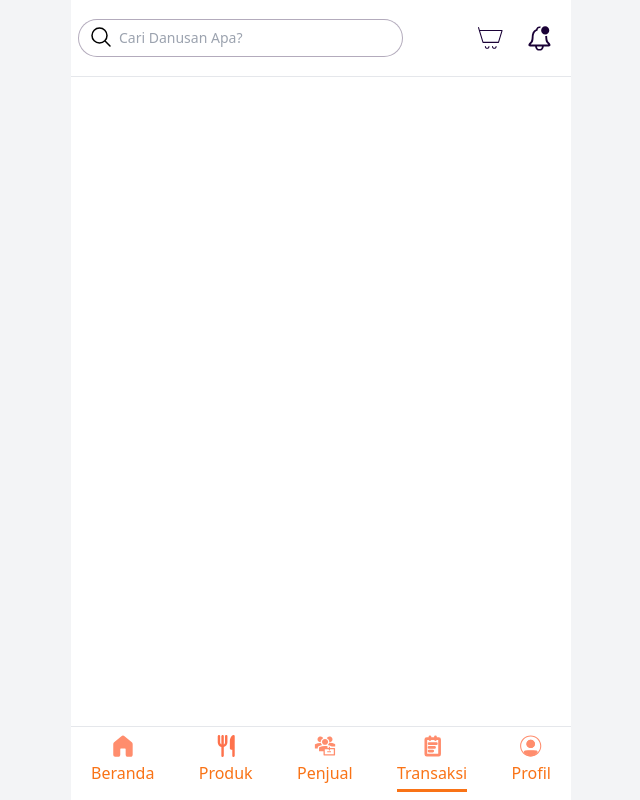
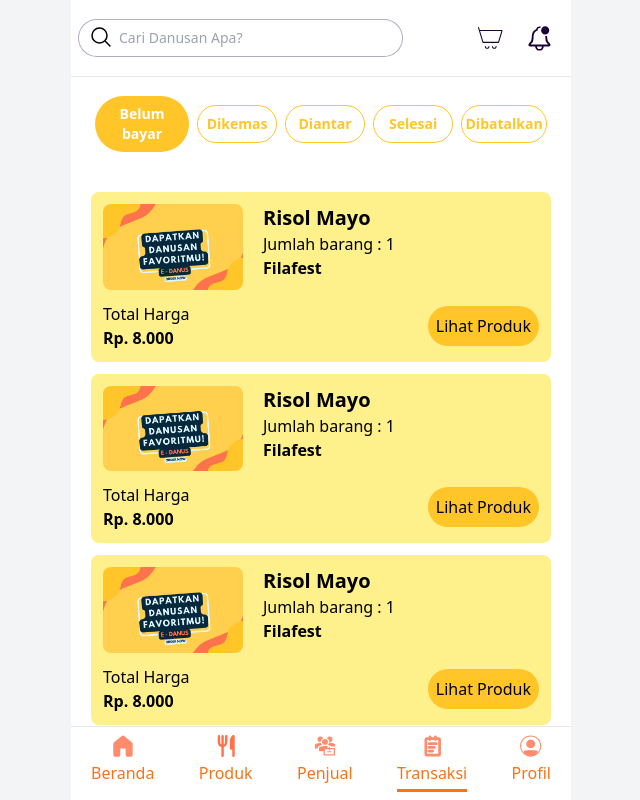
Before and after one commit to redomeire/e-danus, a React (Create React App) app: page /transaction in a window 1280 px wide. Shown: the whole page, without its empty margins (319-959 px from the left). Built offline with nearby package versions, Linux system fonts and the light colour scheme.

Commit message:
create page transaction

```diff
--- a/src/components/Button/index.tsx
+++ b/src/components/Button/index.tsx
@@ -1,4 +1,5 @@
 import React from "react";
+import { CSSProperties } from "styled-components";
 import Loading from "../../images/utils/loading.svg";
 
 interface Props {
@@ -8,6 +9,7 @@
     variant?: "base" | "outlined" | "contained",
     className?: string,
     state?: "loading" | "success" | "error",
+    style?: CSSProperties | undefined,
     onClick?: React.MouseEventHandler<HTMLButtonElement>
 }
 
@@ -17,6 +19,7 @@
     variant,
     className,
     state,
+    style,
     onClick
 }: Props) => {
 
@@ -40,7 +43,7 @@
                 text = "text-[#FFC529]"
         }
 
-        if(color === 'secondary') {
+        else if(color === 'secondary') {
             text = "text-white"
 
             if(variant === 'contained' || state === 'error' || state === 'loading')
@@ -72,6 +75,7 @@
         onClick={onClick}
         className={`${!disable ? 'hover:opacity-80' : 'cursor-not-allowed brightness-75'} flex items-center justify-center transition duration-200 ${state !== null ? 'rounded-full min-w-20' : 'rounded-full'} p-2 ${checkButton()} ` + className}
         disabled={disable}
+        style={style}
         >
             {state === "loading" ?
                 <img src={Loading} alt="loading" className="w-8" /> :
--- /dev/null
+++ b/src/components/Card/CardTransaction.tsx
@@ -0,0 +1,32 @@
+import Food from "../../images/Home/slider-1.png"
+import Button from "../Button";
+
+const CardTransaction = () => {
+    return (
+        <div className="rounded-lg bg-yellow-200 p-3 my-3 transition duration-200">
+            <div className="flex items-start">
+                <img src={Food} alt="food" className="rounded-lg min-w-[140px] w-[140px]" />
+                <div className="ml-5">
+                    <h2 className="capitalize text-xl font-bold">risol mayo</h2>
+                    <p className="text-md">Jumlah barang : 1</p>
+                    <p className="capitalize font-semibold">filafest</p>
+                </div>
+            </div>
+            <div className="flex items-center justify-between mt-3">
+                <div>
+                    <p className="capitalize">total harga</p>
+                    <p className="capitalize font-bold">Rp. 8.000</p>
+                </div>
+                <Button
+                color="primary"
+                variant="contained"
+                style={{color: 'black'}}
+                >
+                    Lihat Produk
+                </Button>
+            </div>
+        </div>
+     );
+}
+
+export default CardTransaction;
--- /dev/null
+++ b/src/components/Tabs/index.tsx
@@ -0,0 +1,42 @@
+import React from "react";
+import Button from "../Button";
+
+const datas = [
+    {
+        name: 'Belum bayar'
+    },
+    {
+        name: 'Dikemas'
+    },
+    {
+        name: 'Diantar'
+    },
+    {
+        name: 'Selesai'
+    },
+    {
+        name: 'Dibatalkan'
+    },
+]
+
+const Tabs = () => {
+    const [isSelected, setIsSelected] = React.useState(datas[0].name);
+
+    return (
+        <div className="flex items-center">
+            {
+                datas.map((data, index) => (
+                    <Button
+                    color="primary"
+                    onClick={() => setIsSelected(data.name)}
+                    variant={isSelected === data.name ? 'contained' : 'outlined'}
+                    key={index}
+                    className='mx-1 text-sm font-semibold'
+                    >{data.name}</Button>
+                ))
+            }
+        </div>
+     );
+}
+
+export default Tabs;
--- a/src/pages/Transaction/index.tsx
+++ b/src/pages/Transaction/index.tsx
@@ -1,5 +1,7 @@
 import { Helmet } from "react-helmet";
+import CardTransaction from "../../components/Card/CardTransaction";
 import UserLayout from "../../components/Layout/UserLayout";
+import Tabs from "../../components/Tabs";
 
 const Transaction = () => {
     return (
@@ -7,6 +9,17 @@
             <Helmet>
                 <title>Transaksi</title>
             </Helmet>
+            <Tabs/>
+            <div className="mt-10">
+                <CardTransaction />
+                <CardTransaction />
+                <CardTransaction />
+                <CardTransaction />
+                <CardTransaction />
+                <CardTransaction />
+                <CardTransaction />
+                <CardTransaction />
+            </div>
         </UserLayout>
      );
 }
```
